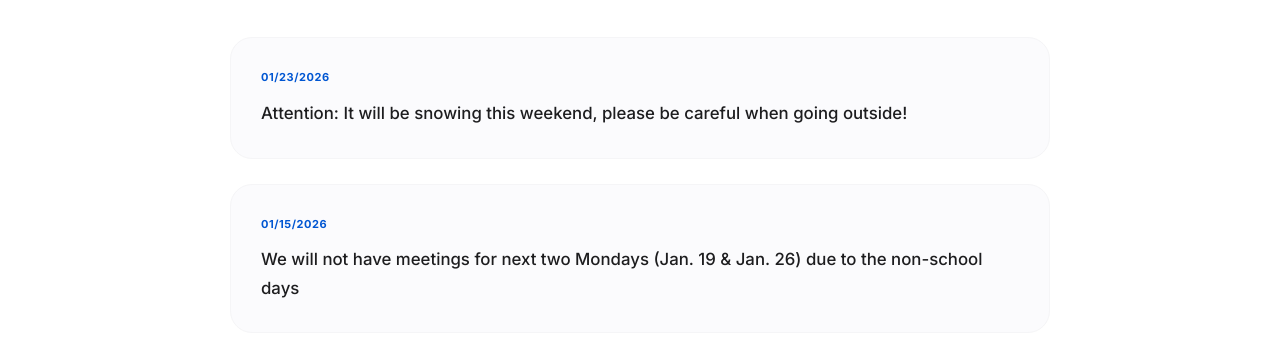
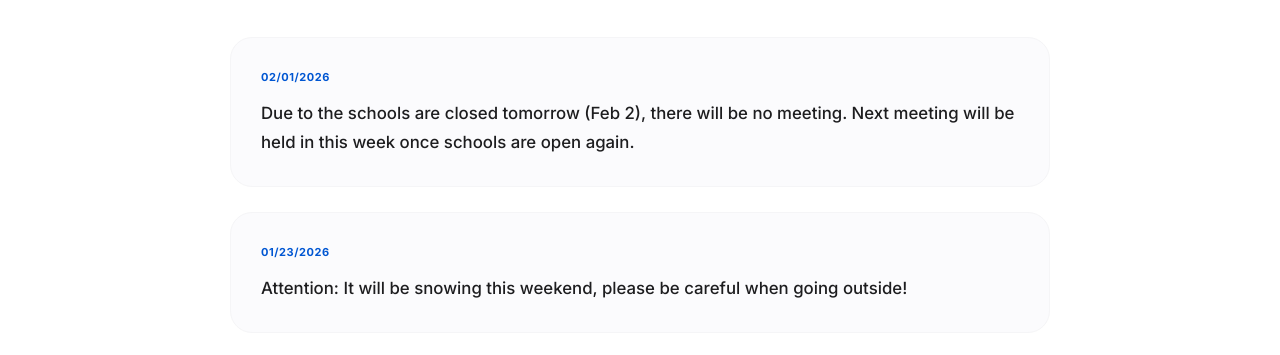
Before and after one commit to johnnyqiao74-collab/apscchs.github.io, a plain HTML site: page announcements.html in a window 1280 px wide. Shown: the part 393-748 px from the top of the page. Drawn offline with Linux system fonts and the light colour scheme.

Commit message:
Add files via upload

```diff
--- a/announcements.html
+++ b/announcements.html
@@ -236,7 +236,8 @@
             { id: 16, date: '01/05/2026', keys: { en: 'Election Meeting on Jan 12, 2026! Join us to vote for new club leaders and share your ideas.', 'zh-hans': '2026年1月12日选举会议！加入我们，为新社团领导人投票并分享你的想法。', 'zh-hant': '2026年1月12日選舉會議！加入我們，為新社團領導人投票並分享你的想法。', ko: '2026년 1월 12일 선거 모임! 새로운 동아리 리더를 위해 투표하고 아이디어를 공유하세요.', ja: '2026年1月12日に選挙ミーティングがあります！新しいクラブリーダーに投票し、アイデアを共有しましょう。', es: '¡Reunión electoral el 12 de enero de 2026! Únete para votar por nuevos líderes del club y compartir tus ideas.', fr: 'Réunion électorale le 12 janvier 2026 ! Rejoignez-nous pour voter pour les nouveaux dirigeants du club et partager vos idées.' } },
             { id: 17, date: '01/12/2026', keys: { en: 'Thank you for participating in the election meeting! Congratulations to the new club leaders. Looking forward to a great year ahead!', 'zh-hans': '感谢参与选举会议！祝贺新社团领导人。期待美好的一年！', 'zh-hant': '感謝參與選舉會議！祝賀新社團領導人。期待美好的一年！', ko: '선거 모임에 참여해 주셔서 감사합니다! 새로운 동아리 리더들에게 축하를 보냅니다. 멋진 한 해가 되길 기대합니다!', ja: '選挙ミーティングに参加してくれてありがとう！新しいクラブリーダーの皆さん、おめでとうございます。素晴らしい一年になることを楽しみにしています！', es: '¡Gracias por participar en la reunión electoral! Felicitaciones a los nuevos líderes del club. ¡Esperamos un gran año por delante!', fr: 'Merci d\'avoir participé à la réunion électorale ! Félicitations aux nouveaux dirigeants du club. Nous attendons avec impatience une excellente année à venir !' } },
             { id: 18, date: '01/15/2026', keys: { en: 'We will not have meetings for next two Mondays (Jan. 19 & Jan. 26) due to the non-school days', 'zh-hans': '下两周一（1月19日及1月26日）的会议将不进行由于为放假日。', 'zh-hant': '下兩週一（1月19日及1月26日）的會議將不進行由於為放假日。', ko: '다음 두 주 월요일(1월 19일 및 1월 26일)은 비학기일로 인해 모임이 없습니다.', ja: '次の2つの月曜日（1月19日と1月26日）は学校が休みのため、ミーティングはありません。', es: 'No tendremos reuniones los próximos dos lunes (19 y 26 de enero) debido a los días no escolares.', fr: 'Nous n\'aurons pas de réunions les deux prochains lundis (19 et 26 jan.) en raison des jours non scolaires.' } },
-            { id: 19, date: '01/23/2026', keys: { en: 'Attention: It will be snowing this weekend, please be careful when going outside!', 'zh-hans': '注意：本周末将有降雪，请外出时注意安全！', 'zh-hant': '注意：本週末將有降雪，請外出時注意安全！', ko: '주의: 이번 주말에 눈이 올 예정이니 외출 시 조심하세요!', ja: '注意：今週末は雪が降る予報です。外出の際はお気をつけください！', es: 'Atención: ¡Este fin de semana nevará, ten cuidado al salir!', fr: 'Attention : Il va neiger ce week-end, soyez prudents en sortant !' } }
+            { id: 19, date: '01/23/2026', keys: { en: 'Attention: It will be snowing this weekend, please be careful when going outside!', 'zh-hans': '注意：本周末将有降雪，请外出时注意安全！', 'zh-hant': '注意：本週末將有降雪，請外出時注意安全！', ko: '주의: 이번 주말에 눈이 올 예정이니 외출 시 조심하세요!', ja: '注意：今週末は雪が降る予報です。外出の際はお気をつけください！', es: 'Atención: ¡Este fin de semana nevará, ten cuidado al salir!', fr: 'Attention : Il va neiger ce week-end, soyez prudents en sortant !' } },
+            { id: 20, date: '02/01/2026', keys: { en: 'Due to the schools are closed tomorrow (Feb 2), there will be no meeting. Next meeting will be held in this week once schools are open again.', 'zh-hans': '由于明天（2月2日）学校关闭，会议将不进行。下次会议将在学校重新开放后于本周举行。', 'zh-hant': '由於明天（2月2日）學校關閉，會議將不進行。下次會議將在學校重新開放後於本週舉行。', ko: '내일(2월 2일) 학교가 휴교이므로 모임이 없습니다. 다음 모임은 학교가 다시 열리면 이번 주에 개최됩니다.', ja: '明日（2月2日）は学校が休みのため、ミーティングはありません。次回のミーティングは学校が再開した今週中に開催されます。', es: 'Debido a que las escuelas estarán cerradas mañana (2 de feb.), no habrá reunión. La próxima se realizará esta semana una vez que las escuelas reabran.', fr: 'En raison de la fermeture des écoles demain (2 fév.), il n\'y aura pas de réunion. La prochaine aura lieu cette semaine une fois les écoles rouvertes.' } }
         ];
 
         // 变量名改为 i18n 以配合你的标准函数
```
